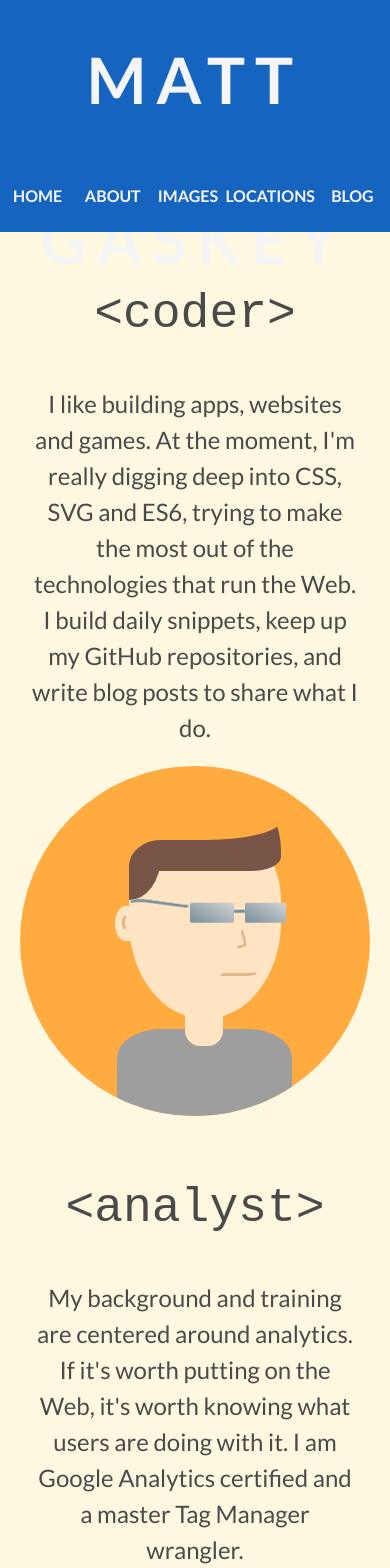
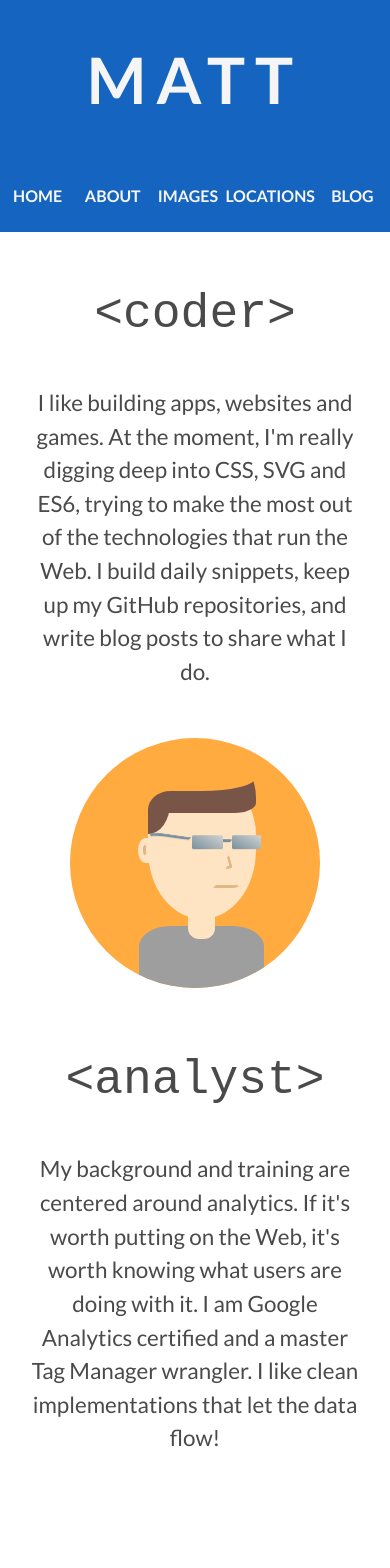
Before and after one commit to mattgaskey/site, a React (Create React App) app: page / in a window 390 px wide. Shown: the top 1568 px of the page. Built offline with nearby package versions, Linux system fonts and the light colour scheme; a small style sheet from the web is missing.

Commit message:
Added some media queries

```diff
--- a/src/Components/Header.js
+++ b/src/Components/Header.js
@@ -4,7 +4,10 @@ import '../Styles/Header.css';
 const Header = () => {
 	return (
 		<div className="header">
-			<h1 className="title__matt">Matt Gaskey</h1>
+			<h1 className="title__matt">
+				Matt
+				<span className="lastname"> Gaskey</span>
+			</h1>
 		</div>
 	);
 }
--- a/src/Components/Hero.js
+++ b/src/Components/Hero.js
@@ -31,7 +31,7 @@ const Hero = () => {
 			</div>
 			<div className="container__analyst">
 				<h2 className="hero__title">&lt;analyst&gt;</h2>
-		  	<p>My background and training are centered around analytics.  If it's worth putting on the Web, it's worth knowing what users are doing with it.  I am Google Analytics certified and a master Tag Manager wrangler.</p>
+		  	<p>My background and training are centered around analytics.  If it's worth putting on the Web, it's worth knowing what users are doing with it.  I am Google Analytics certified and a master Tag Manager wrangler.  I like clean implementations that let the data flow!</p>
 		  </div>
 		</div>
 	);
--- a/src/Styles/Header.css
+++ b/src/Styles/Header.css
@@ -12,3 +12,9 @@
   font-weight: 700;
   letter-spacing: 10px;
 }
+
+@media all and (max-width: 800px) {
+	.lastname {
+		display: none;
+	}
+}
--- a/src/Styles/Hero.css
+++ b/src/Styles/Hero.css
@@ -1,10 +1,11 @@
 .hero {
   display: flex;
-	width: 100vw;
+	max-width: 1200px;
+	margin: 0 auto;
   flex-direction: row;
   align-items: flex-start;
   justify-content: center;
-  background: var(--lightAccent);
+  /*background: var(--lightAccent);*/
   padding-bottom: 80px;
 }
 
@@ -20,9 +21,19 @@
   padding-left: 40px;
 }
 
+.container__coder p {
+	text-align: left;
+	padding: 0 10px 0 0;
+}
+
 .container__analyst {
   order: 3;
   padding-right: 40px;
+}
+
+.container__analyst p {
+	text-align: right;
+	padding: 0 0 0 10px;
 }
 
 .hero__title {
@@ -35,7 +46,7 @@
 }
 
 .hero p {
-  font-size: 1.5em;
+  font-size: 1.4em;
 }
 
 
@@ -321,7 +332,10 @@
 }
 
 
-@media all and (max-width: 1200px) {
+@media all and (max-width: 1000px) {
+	:root {
+		--size: 250px;
+	}
   .hero {
     flex-direction: column;
   }
@@ -332,8 +346,12 @@
   }
   .hero p {
     padding: 0 30px;
+    text-align: center;
   }
   .container__analyst {
     margin-bottom: 100px;
   }
+  .container__avatar {
+  	margin-top: 40px;
+  }
 }
--- a/src/Styles/Skills.css
+++ b/src/Styles/Skills.css
@@ -2,12 +2,13 @@
 	width: 100vw;
   background: var(--lightMain);
   min-height: 600px;
+  padding: 80px 0;
 }
 
 .skills h2 {
 	font-size: 3em;
 	font-weight: bold;
-	padding: 80px 40px;
+	padding-bottom: 40px;
 	text-align: center;
 }
 
```
